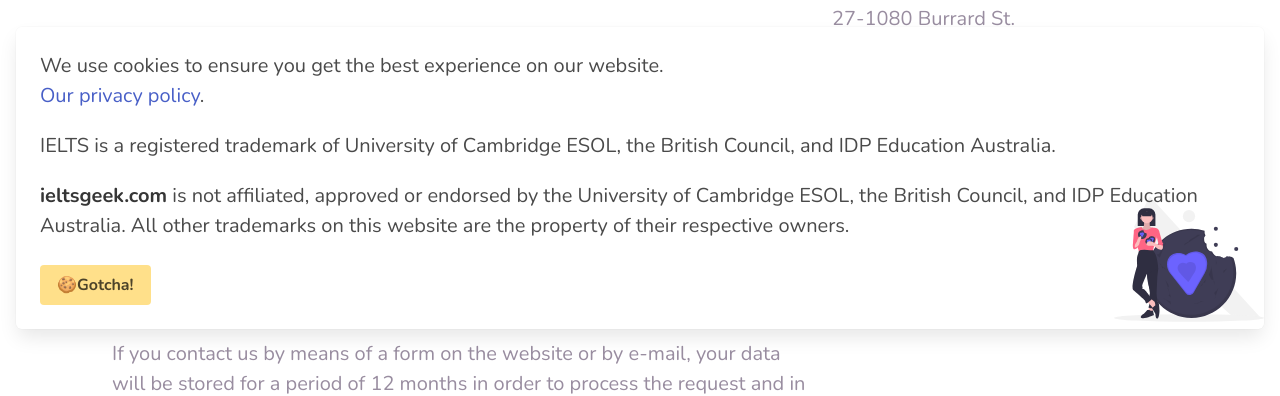
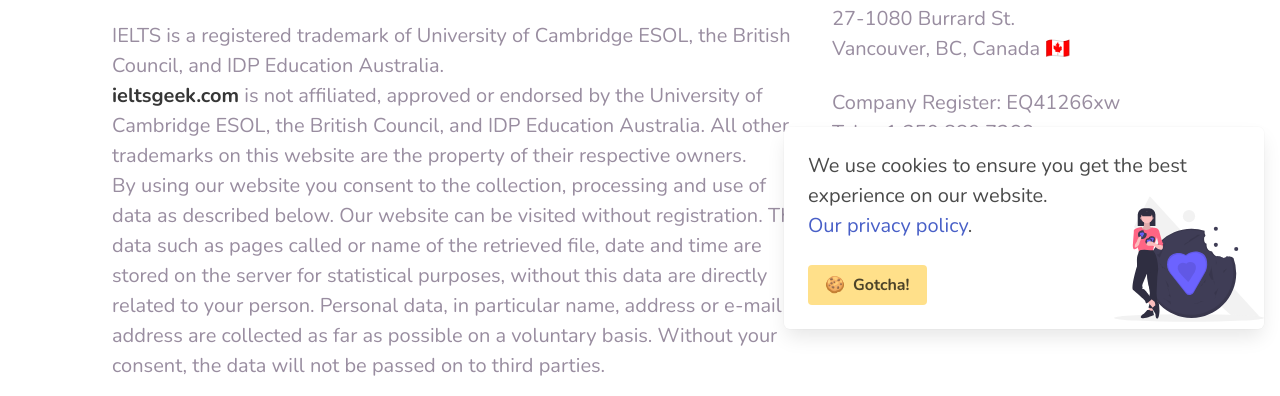
Before and after one commit to nkourou/kings-landing, a Gatsby site: page /privacy-policy in a window 1280 px wide. Shown: the part 431-827 px from the top of the page. Built offline with nearby package versions, Linux system fonts and the light colour scheme; Gatsby itself is replaced by a stand-in of ours.

Commit message:
Move IDP cookie msg to privacy section

```diff
--- a/src/components/cookie.js
+++ b/src/components/cookie.js
@@ -36,14 +36,14 @@
             </Link>
             .
         </p>
-        <div className="is-hidden-mobile">
+        {/* <div className="is-hidden-mobile">
           <p>
             IELTS is a registered trademark of University of Cambridge ESOL, the British Council, and IDP Education Australia.
           </p>
           <p>
           <strong>ieltsgeek.com</strong> is not affiliated, approved or endorsed by the University of Cambridge ESOL, the British Council, and IDP Education Australia. All other trademarks on this website are the property of their respective owners.
           </p>
-        </div>
+        </div> */}
         </div>
         <div className="cc-compliance">
           <button
@@ -51,7 +51,7 @@
             className="button is-warning has-text-weight-bold"
             onClick={enableCookies}
           >
-          <Emoji emoji='🍪' className="mr-2" /> Gotcha!
+          <Emoji emoji='🍪' /> <span className="pl-2">Gotcha!</span>
           </button>
         </div>
       </div>
--- a/src/components/privacysection.js
+++ b/src/components/privacysection.js
@@ -7,6 +7,12 @@
         <div className="column is-8">
           <h1 className="title is-size-1">Privacy Policy</h1>
           <h2 className="subtitle">Last Update: July 27, 2021</h2>
+          <p>
+            IELTS is a registered trademark of University of Cambridge ESOL, the British Council, and IDP Education Australia.
+          </p>
+          <p>
+          <strong>ieltsgeek.com</strong> is not affiliated, approved or endorsed by the University of Cambridge ESOL, the British Council, and IDP Education Australia. All other trademarks on this website are the property of their respective owners.
+          </p>
           <p className="mb-6">
             By using our website you consent to the collection, processing and use of data as described below. Our website can be visited without registration. This data such as pages called or name of the retrieved file, date and time are stored on the server for statistical purposes, without this data are directly related to your person. Personal data, in particular name, address or e-mail address are collected as far as possible on a voluntary basis. Without your consent, the data will not be passed on to third parties.
           </p>
--- a/src/components/style.scss
+++ b/src/components/style.scss
@@ -203,7 +203,7 @@
 }
 @media screen and (min-width: 769px) {
 	.cookie-consent {
-		// max-width: 24em;
+		max-width: 24em;
 		left: auto;
 	}
 }
```
